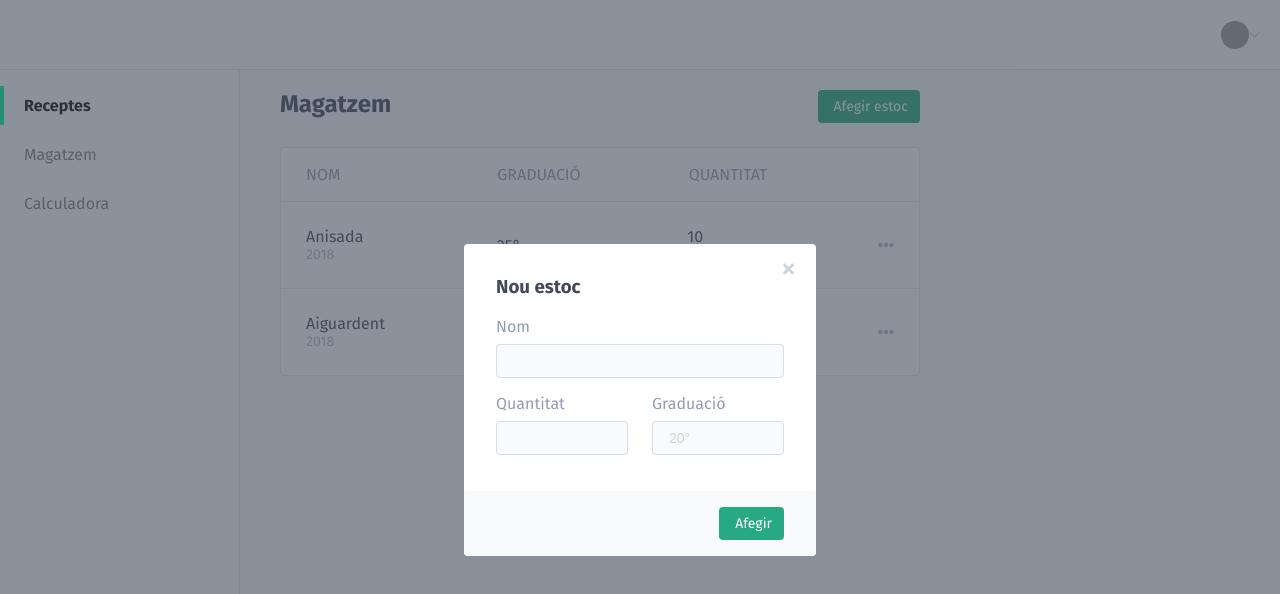
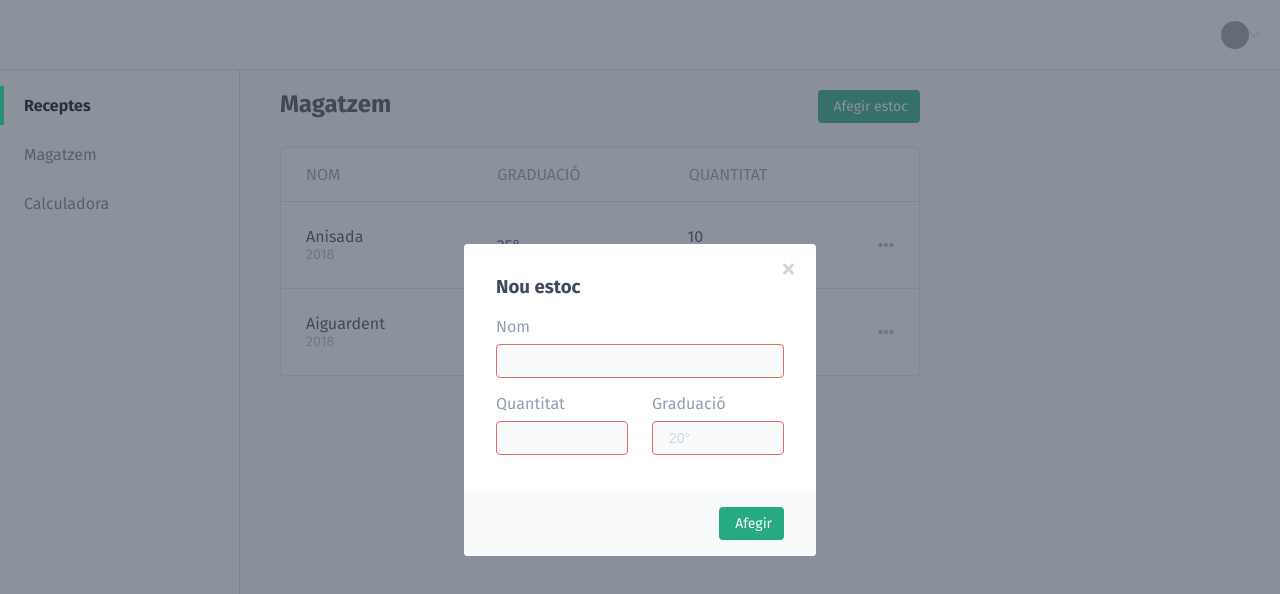
Before and after one commit to sauloperez/ratafiapp, a React (Create React App) app: page /store in a window 1280 px wide. Both pictures are taken after a click on the link "Afegir estoc". Shown: the top 594 px of the page. Built offline with nearby package versions, Linux system fonts and the light colour scheme; grey boxes are pictures that could not be loaded.

Commit message:
Add error Field styles

```diff
--- a/src/Field.jsx
+++ b/src/Field.jsx
@@ -6,7 +6,7 @@ function Field(props) {
   const { label, style, ...otherProps } = props;
 
   return (
-    <div className="Field" style={ style }>
+    <div className="Field Field--error" style={style}>
       <label>{ label }</label>
       <input type="text" {...otherProps} />
     </div>
--- a/src/Field.scss
+++ b/src/Field.scss
@@ -2,6 +2,7 @@
 
 .Field {
   padding: 0 12px;
+  margin-bottom: 16px;
 
   label {
     display: block;
@@ -12,7 +13,6 @@
   input {
     color: $gray-800;
     background-color: $gray-100;
-    margin-bottom: 16px;
     padding: 8px 16px;
     width: 100%;
     border: 1px solid $gray-300;
@@ -23,4 +23,16 @@
       color: $gray-400;
     }
   }
+
+  &--error {
+    input {
+      border-color: $red-300;
+    }
+  }
+
+  &__error-message {
+    font-size: 12px;
+    color: $red-300;
+    margin-top: 8px;
+  }
 }
--- a/src/colors.scss
+++ b/src/colors.scss
@@ -21,7 +21,7 @@ $white: #ffffff;
 
 $red-100: #fff5f5;
 $red-200: #ffe3e3;
-$red-300: #ffc9c9;
+$red-300: hsl(0, 71, 66);
 $red-400: #ffa8a8;
 $red-500: #ff8787;
 $red-600: #ff6b6b;
```
